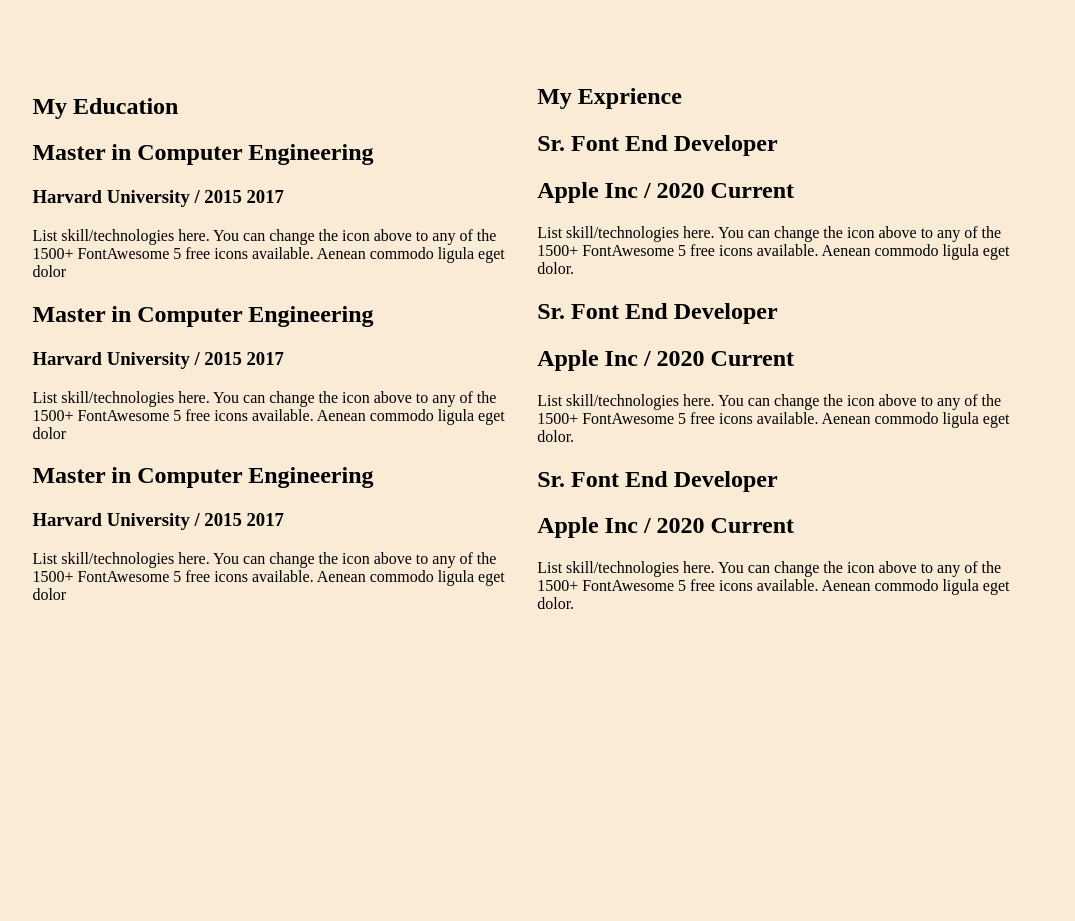
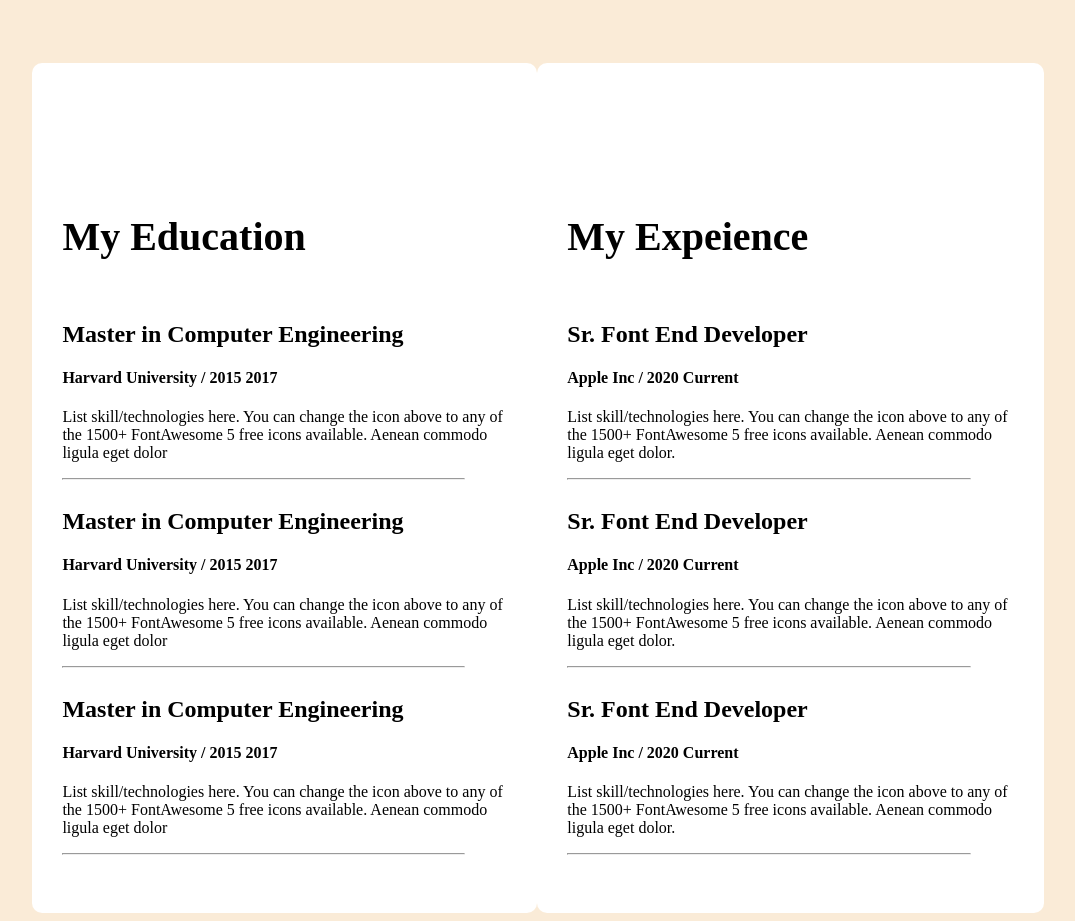
Before and after one commit to abusayeds/devloper-portfolio, a plain HTML site: page index.html in a window 1280 px wide. Shown: the part 1440-2361 px from the top of the page, without its empty margins (102-1177 px from the left). Before the commit the page ends 2077 px from the top, so only its background shows below. Drawn offline with Linux system fonts and the light colour scheme.

Commit message:
code added

```diff
--- a/index.html
+++ b/index.html
@@ -5,6 +5,7 @@
     <meta name="viewport" content="width=device-width, initial-scale=1.0">
     <title>Devloper Portfolio</title>
     <link rel="stylesheet" href="style/style.css">
+    <link rel="stylesheet" href="style/reponsive.css">
 </head>
 <body>
     <header class="header">
@@ -114,65 +115,81 @@
         <div class="other-text">
             <h1>A summary of My Resume</h1>
             </div>
+            <!-- <div class="text-option">
+                <h1 >My Education</h1>
+                <h1 class="start">My Expeience</h1>
+            </div> -->
        <div class="section3">
-        <div>
-            <h1>My Education</h1>
+
+        <div class='education'>
+            <h2 >My Education</h2>
             <div>
                 <h1>Master in Computer Engineering</h1>
-                <h3>Harvard University / 2015 2017</h3>
+                <h4>Harvard University / 2015 2017</h4>
                 <p>List skill/technologies here. You can change the icon above
 
                     to any of the 1500+ FontAwesome 5 free icons available. Aenean
                     commodo ligula eget dolor</p>
+                    <hr style="width:90%;text-align:left;margin-left:0">
+
             </div>
             <div>
                 <h1>Master in Computer Engineering</h1>
-                <h3>Harvard University / 2015 2017</h3>
+                <h4>Harvard University / 2015 2017</h4>
                 <p>List skill/technologies here. You can change the icon above
 
                     to any of the 1500+ FontAwesome 5 free icons available. Aenean
                     commodo ligula eget dolor</p>
+                    <hr style="width:90%;text-align:left;margin-left:0">
             </div>
             <div>
                 <h1>Master in Computer Engineering</h1>
-                <h3>Harvard University / 2015 2017</h3>
+                <h4>Harvard University / 2015 2017</h4>
                 <p>List skill/technologies here. You can change the icon above
 
                     to any of the 1500+ FontAwesome 5 free icons available. Aenean
                     commodo ligula eget dolor</p>
+                    <hr style="width:90%;text-align:left;margin-left:0">
             </div>
 
           </div>
-          <div>
-           <h1>My Exprience</h1>
+          <div class="education">
+            <h2 class="start">My Expeience</h2>
            <div>
             <h1>Sr. Font End Developer</h1>
-            <h2>Apple Inc / 2020 Current</h2>
+            <h4>Apple Inc / 2020 Current</h4>
             <p>List skill/technologies here. You can change the icon above
 
                 to any of the 1500+ FontAwesome 5 free icons available. Aenean
                 commodo ligula eget dolor.</p>
+                <hr style="width:90%;text-align:left;margin-left:0">
            </div>
            <div>
             <h1>Sr. Font End Developer</h1>
-            <h2>Apple Inc / 2020 Current</h2>
+            <h4>Apple Inc / 2020 Current</h4>
             <p>List skill/technologies here. You can change the icon above
 
                 to any of the 1500+ FontAwesome 5 free icons available. Aenean
                 commodo ligula eget dolor.</p>
+                <hr style="width:90%;text-align:left;margin-left:0">
            </div>
-           <div>
+           <div >
             <h1>Sr. Font End Developer</h1>
-            <h2>Apple Inc / 2020 Current</h2>
+            <h4>Apple Inc / 2020 Current</h4>
             <p>List skill/technologies here. You can change the icon above
 
                 to any of the 1500+ FontAwesome 5 free icons available. Aenean
                 commodo ligula eget dolor.</p>
+                <hr style="width:90%;text-align:left;margin-left:0">
+
            </div>
 
           </div>
+        </div>
+
        </section>
-       </div>
+
+
     </main>
 </body>
 </html>
--- /dev/null
+++ b/style/reponsive.css
@@ -0,0 +1,7 @@
+@media screen and (max-width:400px) {
+    .header{
+        display: block
+
+
+    }
+}
--- a/style/style.css
+++ b/style/style.css
@@ -132,3 +132,34 @@ body{
     font-size: 40px;
     padding: 30px 0;
 }
+.text-option{
+    display: flex;
+    align-items: center;
+    width: 80%;
+    margin: auto;
+    justify-content: space-between;
+
+}
+.text-option h1{
+    text-align: center;
+    font-size: 40px;
+    color: rgb(85, 68, 68);
+
+}
+
+.education{
+    display: grid;
+    grid-template-rows: repeat(4 ,1fr);
+    background-color: white;
+    padding: 50px 30px;
+    border-radius: 10px;
+
+
+}
+.education h2{
+    font-size: 40px;
+    margin-top: 100px;
+}
+.center button{
+    text-align: center;
+}
```
